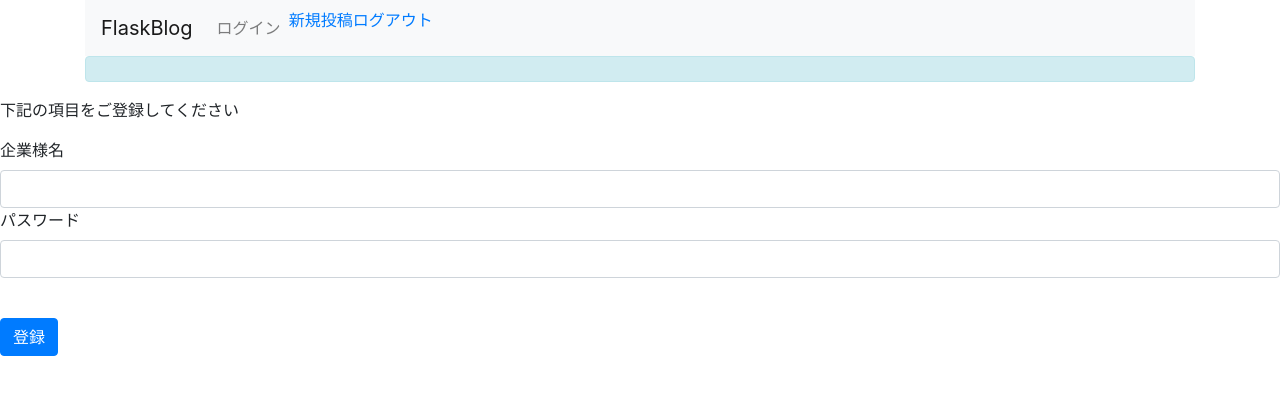
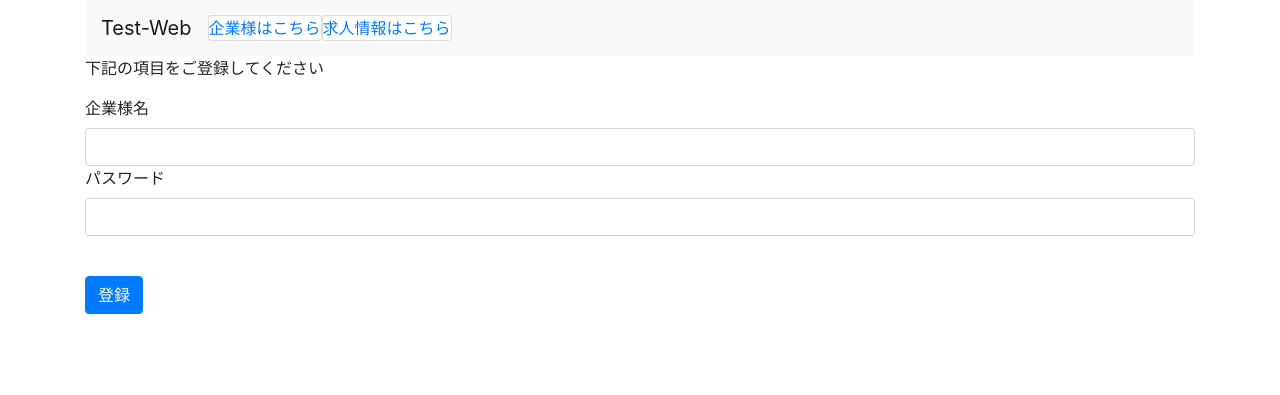
Before and after one commit to u-kai/webapp, a Flask app: page /company_app/enter_new_regist in a window 1280 px wide. Shown: the top 395 px of the page. Run offline with Flask 2, Linux system fonts and the light colour scheme; some libraries are stand-ins or nearby versions; some web fonts are replaced.

Commit message:
ajust a litel

```diff
--- a/application/common_app/static/style.css
+++ b/application/common_app/static/style.css
@@ -1,5 +1,6 @@
 .card {
     margin: 0.25rem;
+    padding: 5px;
 }
 
 .blog-body {
--- a/application/common_app/templates/layout.html
+++ b/application/common_app/templates/layout.html
@@ -1,5 +1,5 @@
 <!DOCTYPE html>
-    <title>flasl_blog</title>
+    <title>Test-Web</title>
     <link rel="stylesheet" href="https://maxcdn.bootstrapcdn.com/bootstrap/4.0.0/css/bootstrap.min.css">
     <script src="https://code.jquery.com/jquery3.2.1.slim.min.js"></script>
     <script src="https://cdnjs.cloudflare.com/ajax/libs/popper.js/1.12.9/umd/popper.min.js"></script>
@@ -9,23 +9,28 @@
 
    <div class="container">
         <nav class="navbar navbar-expand-lg navbar-light bg-light">
-            <a class ="navbar-brand" href="#">FlaskBlog</a>
+            <a class ="navbar-brand" href="{{url_for('common_app.index')}}">Test-Web</a>
 
             <button class="navbar-toggler" type="button" data-toggle="collapse" data-target="#navbar-Nav" aria-controls="navbar-Nav" ariae-xpanded="false" aria-label="Toggle-navigation">
                 <span class="navbar-toggler-icon"></span></button>
-                <div class="collapse navbar-collapse"id="navbarNav"><ul class="nav navbar-nav navbar-right">
-                    <li class="navitem">
-                        <a class="nav-link" href="#">ログイン</a></li>
-                        <li class="navitem"><a class="navlink" href="#">新規投稿</a></li>
-                        <li class="navitem"><a class="navlink" href="#">ログアウト</a></li>
+                <div class="collapse navbar-collapse"id="navbarNav">
+                    <ul class="nav navbar-nav navbar-right">
+                        {% if session.company_id %}
+                        <li class="navitem card" ><a class="navlink" href="{{url_for('company_app.logout')}}">ログアウト</a></li>
+                        <li class="navitem card"><a class="navlink" href="{{url_for('applicant_app.narrow_down')}}">他社の求人情報はこちら</a></li>
+                        {% else %}
+                        <li class="navitem card"><a class="navlink" href="{{url_for('company_app.login')}}">企業様はこちら</a></li>
+                        <li class="navitem card"><a class="navlink" href="{{url_for('applicant_app.narrow_down')}}">求人情報はこちら</a></li>
+                        {% endif %}
                     </ul>
                 </div>
-            </nav>
-            <div class="alert alert-info" role="alert">
-
-            </div>
+        </nav>
+        {% for message in get_flashed_messages() %}
+        <div class="alert alert-info" role="alert">
+        {{ message }}
         </div>
+        {% endfor %}
         <div class="blog-body">
             {% block body %}{% endblock %}
         </div>
-</html>
+    </div>
--- a/application/common_app/views.py
+++ b/application/common_app/views.py
@@ -1,4 +1,4 @@
-from flask import Blueprint, render_template
+from flask import Blueprint, render_template,flash
 
 common_app = Blueprint("common_app", __name__, template_folder="./templates", static_folder="./static")
 
--- a/application/company_app/templates/company_app/company_top.html
+++ b/application/company_app/templates/company_app/company_top.html
@@ -1,8 +1,8 @@
 {% extends "layout.html" %} {% block body %}
 <form action="{{ url_for('company_app.edit') }}" method=post>
     <div class="form-group">
-        <p>下記が貴方様方の掲載情報になっています</p>
-        <p>編集を行いたい場合は各項目を編集後、下の編集ボタンを押して編集を完了してください</p>
+        <p>下記が<b>{{ result.company_name }}</b>様の掲載情報になっています。</p>
+        <p>編集を行いたい場合は各項目を編集後、下の編集ボタンを押して編集を完了してください。</p>
     </div>
     <div id="company_name" class="form-group">
         <h3><label for="InputTitle">企業名</label></h3>
--- a/application/company_app/views.py
+++ b/application/company_app/views.py
@@ -15,16 +15,17 @@ conditions_table = "companies_conditions_test"
 def login_required(company_app):
     @wraps(company_app)
     def inner(*args, **kwargs):
-        if session.get("company_id") == False:
-            return redirect(url_for("/login"))
+        if session.get("company_id") is None:
+            return redirect(url_for("company_app.login"))
         return company_app(*args, **kwargs)
     return inner
 
 @company_app.route("/login",methods=["GET","POST"])
 def login():
     error = None
+    if session.get("company_id") is not None:
+        return redirect(url_for("company_app.enter_company_top"))
     if request.method == "POST":
-        print("!!!!!!!!!!!!!!!!!")
         table_operater = TableOperationBySQL(Config=Config, table_name=certifications_table)
         company_name = add_single_quote(request.form["company_name"])
         origin_password = request.form["company_password"] + salt
@@ -37,7 +38,6 @@ def login():
         result = table_operater.select(select_datas, condition_dict)
         if result:
             session.permanent = True
-            company_app.permanent_session_lifetime = timedelta(minutes=60)
             session["company_id"] = company_id
             print("success" ,session.get("company_id"))
             return redirect(url_for("company_app.enter_company_top"))
@@ -51,7 +51,7 @@ def logout():
     session.pop('company_id', None)
     print("logout")
     flash("ログアウトしました")
-    return redirect(url_for("/"))
+    return redirect(url_for("common_app.index"))
 
 
 @company_app.route("/enter_new_regist")
@@ -60,6 +60,9 @@ def enter_new_regist():
 
 @company_app.route("/new_regist",methods=["POST"])
 def new_regist():
+    if len(request.form["company_password"]) < 8:
+        flash("パスワードは8文字以上の英数字でお願いいたします。")
+        return redirect(url_for("company_app.enter_new_regist"))
     origin_password = request.form["company_password"] + salt
     hash_password = add_single_quote(hashlib.sha256((origin_password).encode('utf-8')).hexdigest())
     company_name = add_single_quote(request.form["company_name"])
@@ -84,7 +87,7 @@ def enter_company_top():
     condition_dict = {"company_id":session.get("company_id")}
     result = table_operater.select(select_datas, condition_dict)
     if result == ():
-        print("データがありません。データを登録してください")
+        flash("データがありません。データを登録してください")
         return redirect(url_for("company_app.regist_new_conditions"))
     return render_template("company_app/company_top.html",result=next(iter(result)),company_id=session.get("company_id"))
 
@@ -120,7 +123,7 @@ def edit():
                     "working_time":working_time}
     table_operater = TableOperationBySQL(Config=Config, table_name=conditions_table)
     table_operater.update(where_data, update_data)
-    print("内容を変更いたしました")
+    flash("内容を変更いたしました")
     return redirect(url_for("company_app.enter_company_top"))
 
 
@@ -130,5 +133,10 @@ def delete():
     table_operater = TableOperationBySQL(Config=Config, table_name=conditions_table)
     identificate_data = {"company_id": int(session.get("company_id"))}
     table_operater.delete(identificate_data)
-    print("delete is success")
+    flash("内容を破棄しました。")
     return redirect(url_for("company_app.enter_company_top"))
+
+@company_app.app_errorhandler(404)
+def non_existant_route(error):
+    flash("お探しのページはありません")
+    return redirect(url_for('company_app.enter_company_top'))
--- a/application/config.py
+++ b/application/config.py
@@ -7,7 +7,6 @@ class SystemConfig:
     password = os.environ["MYSQL_PASSWORD"]
     host = os.environ["MYSQL_HOST"]
     db_name = os.environ["FIRST_WEB_APP"]
-
     SECRET_KEY = os.environ["WEB_SECRET_KEY"]
     SQLALCHEMY_DATABASE_URI = f"mysql+pymysql://{user}:{password}@{host}/{db_name}?charset=utf8"
 
--- a/application/server.py
+++ b/application/server.py
@@ -1,11 +1,13 @@
 from flask import Flask
 from config import Config
+from datetime import timedelta
 app = Flask(__name__)
 def create_app():
     app = Flask(__name__)
     app.secret_key = Config.SECRET_KEY
     app.config["JSON_AS_ASCII"] = False
     app.config["JSON_SORT_KEYS"] = False
+    app.config["PERMANENT_SESSION_LIFETIME"] = timedelta(minutes=30)
     app.config.from_object("config.Config")
 
     return app
```
Also changed, not shown: application/common_app/templates/common_app/layout.html (+18 -13 lines), application/company_app/static/style.css (+11 -0 lines).
